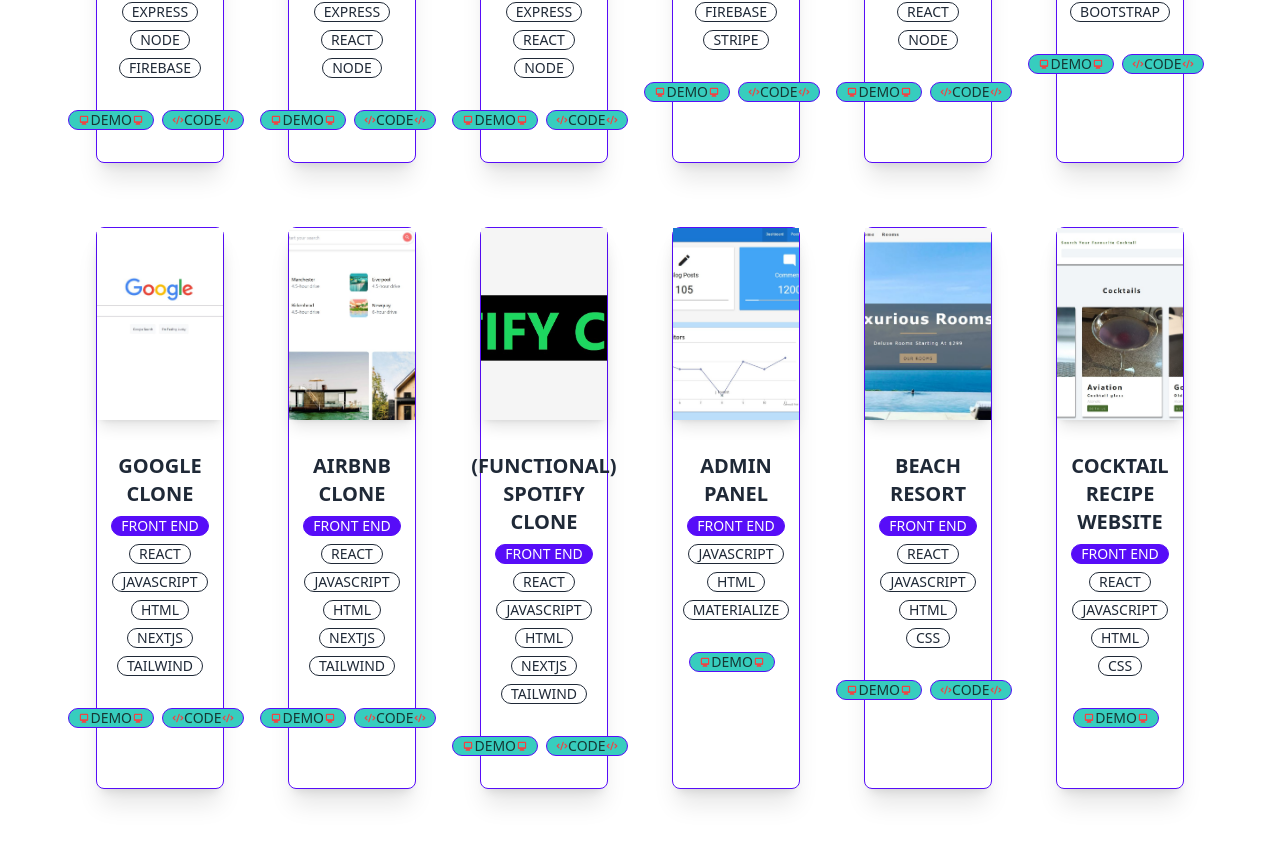
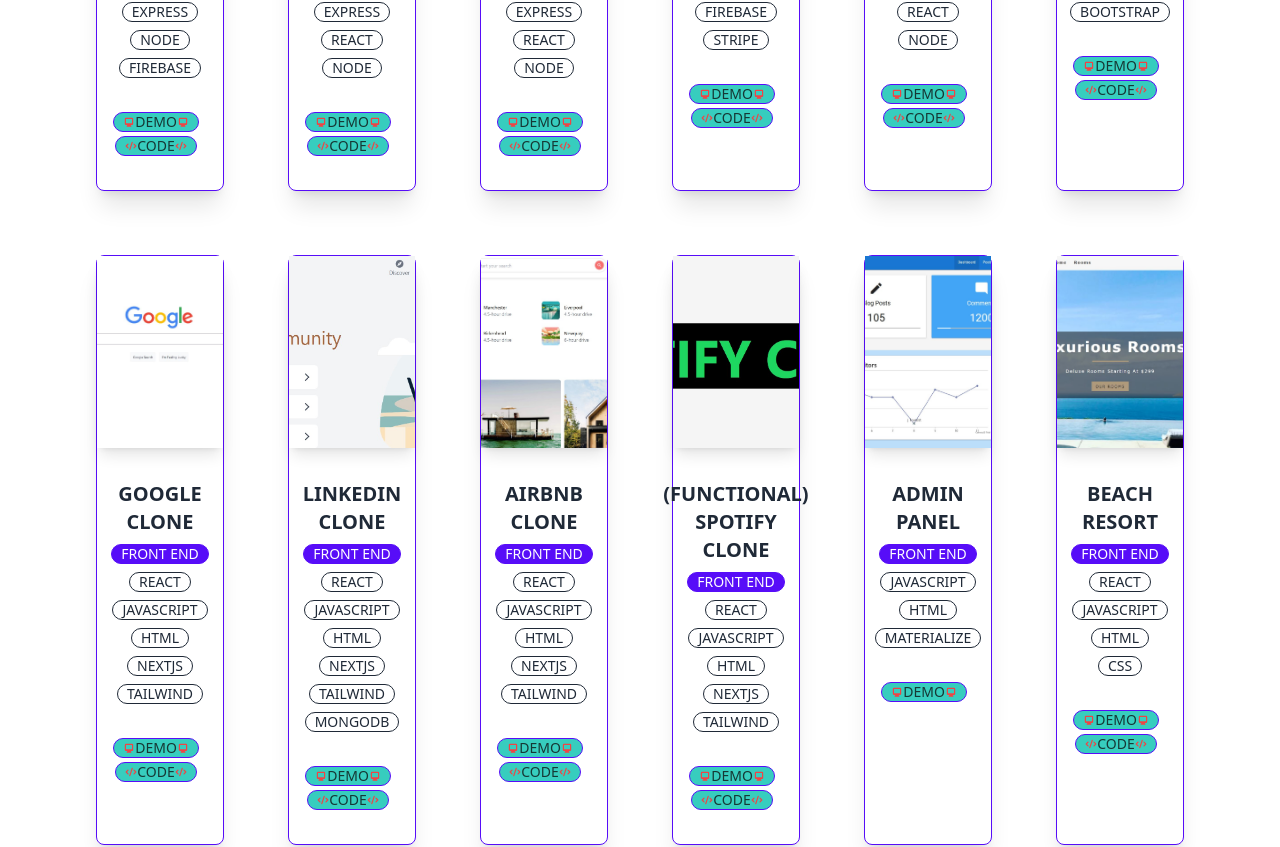
Before and after one commit to dnkc/dnkc.github.io, a Next.js app: page / in a window 1280 px wide. Shown: the part 1500-2347 px from the top of the page. Built offline with nearby package versions, Linux system fonts and the light colour scheme.

Commit message:
added linkedin clone

```diff
--- a/components/Projects.js
+++ b/components/Projects.js
@@ -105,7 +105,7 @@
                         </div>
                       ))}
                     </div>
-                    <div className="md:flex">
+                    <div>
                       <div className="badge badge-accent border border-primary mr-2 hover:border-primary hover:scale-125">
                         <a
                           href={project.link}
--- a/components/data.js
+++ b/components/data.js
@@ -27,6 +27,7 @@
 const googleclone = "/images/google-clone.JPG";
 const spotifyclone = "/images/spotify-img.jpg";
 const airbnb = "/images/airbnb-img.jpg";
+const linkedin = "/images/linkedin-img.jpg";
 
 export const projectsdata = [
   {
@@ -91,6 +92,15 @@
     image: googleclone,
     repo: "https://github.com/dnkc/google-clone",
     link: "https://google-clone-chi-nine.vercel.app/",
+  },
+  {
+    type: "Front End",
+    title: "LinkedIn Clone",
+    subtitle: "React, JavaScript, HTML, NextJS, Tailwind, MongoDB",
+    description: "Hosted on Vercel.",
+    image: linkedin,
+    repo: "https://github.com/dnkc/linkedin-clone",
+    link: "https://linkedin-clone-dun.vercel.app/home",
   },
   {
     type: "Front End",
```
Also changed, not shown: public/images/linkedin-img.jpg (added), 2 other files (tests, documents, lock files or other folders).
